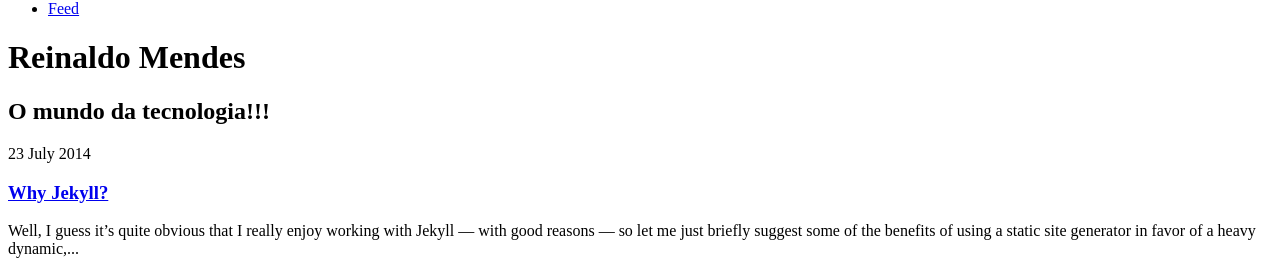
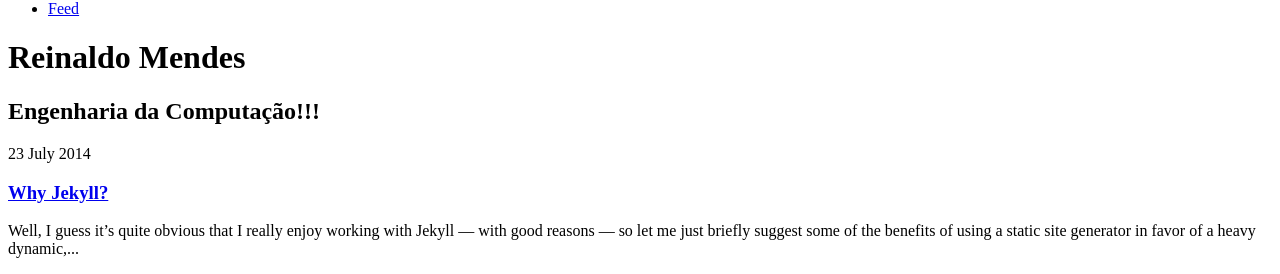
Before and after one commit to reinaldocmendes/reinaldo_mendes, a Jekyll site: the page built from index.html, in a window 1280 px wide. Shown: the part 368-642 px from the top of the page. Built offline with Jekyll 4.4.1, drawn with Linux system fonts in a browser that asks for light colours; nearby versions of some CDN libraries; the list of posts is cut into pages by our own code.

Commit message:
Update _config.yml

```diff
--- a/_config.yml
+++ b/_config.yml
@@ -1,5 +1,5 @@
 title:            Reinaldo Mendes
-description:      "O mundo da tecnologia!!!"
+description:      "Engenharia da Computação!!!"
 logo:             logo_new.png
 disqus_shortname: disqus_Z2CS1aOEgb
 share:  true
```
